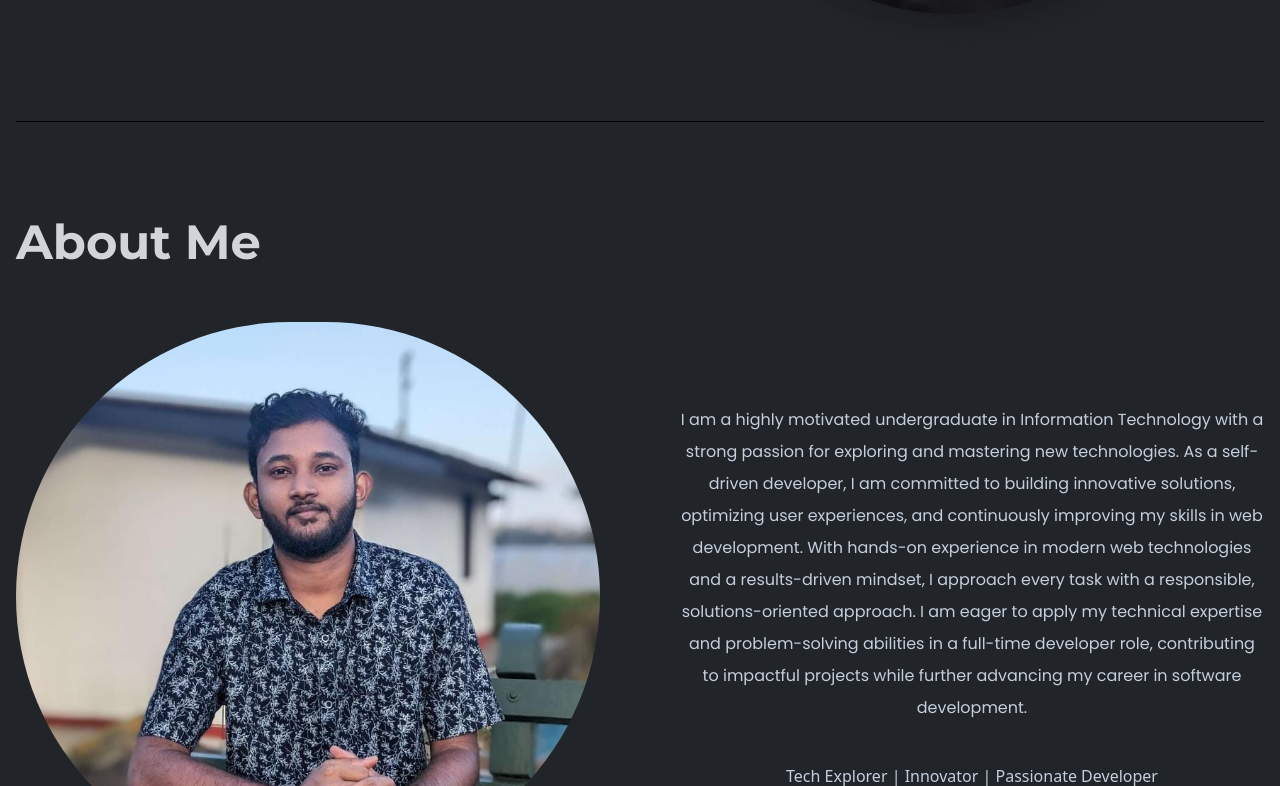
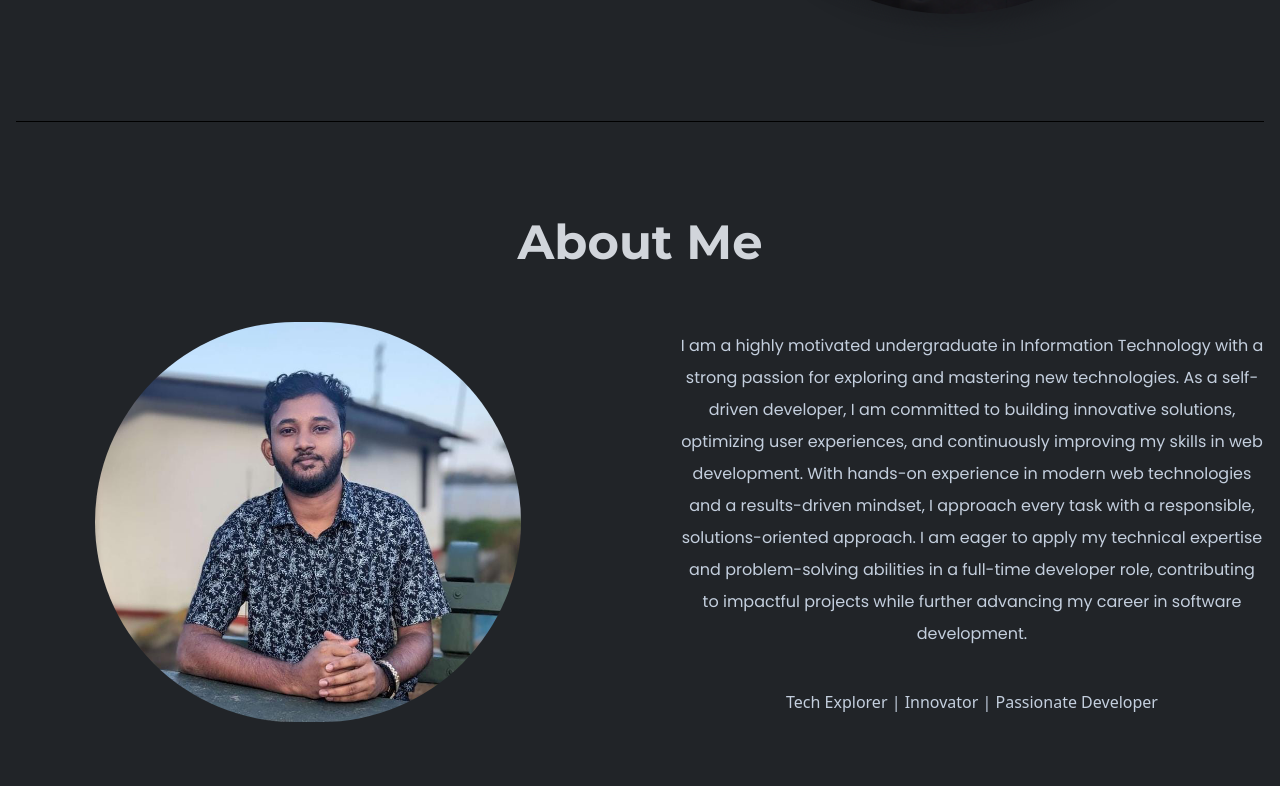
Before and after one commit to Naseef-Nusky/Portfolio, a React (Create React App) app: page / in a window 1280 px wide. Shown: the part 774-1560 px from the top of the page. Built offline with nearby package versions, Linux system fonts and the light colour scheme.

Commit message:
minor chnages

```diff
--- a/src/components/features/Features.js
+++ b/src/components/features/Features.js
@@ -8,18 +8,18 @@ const Features = () => {
   return (
     <section
       id="features"
-      className="w-full py-20 border-b-[1px] border-b-black"
+      className="w-full py-20 border-b-[1px] border-b-black flex flex-col items-center justify-center"
     >
       <Title title="" des="About Me" />
-      <div className="grid grid-cols-1 md:grid-cols-2 gap-6 xl:gap-20">
+      <div className="grid grid-cols-1 lg:grid-cols-2 gap-6 xl:gap-20">
         {/* {featuresData.map((item) => (
           <Card item={item} key={item.id} />
         ))} */}
-        <div>
+        <div className="flex flex-col items-center justify-center">
         <img
           src={logo}
           alt="profile2"
-          class="rounded-full h-94 W-full"
+          className="rounded-full h-[300px] lg:h-[400px] w-auto object-cover"
         />
         </div>
     <div className="flex flex-col items-center justify-center">
--- a/src/components/navbar/Navbar.js
+++ b/src/components/navbar/Navbar.js
@@ -40,14 +40,12 @@ const Navbar = () => {
           <FiMenu />
         </span>
         {showMenu && (
-          <div className="w-[80%] h-screen overflow-scroll absolute top-0 left-0 bg-gray-900 p-4 scrollbar-hide">
+          <div className="w-full h-screen overflow-scroll absolute top-0 left-0 bg-gray-900 p-4 scrollbar-hide">
             <div className="flex flex-col gap-8 py-2 relative">
               <div>
                 <img className="w-32" src={logo} alt="logo" />
                 <p className="text-sm text-gray-400 mt-2">
-                  Lorem ipsum dolor sit, amet consectetur adipisicing elit.
-                  Earum soluta perspiciatis molestias enim cum repellat, magnam
-                  exercitationem distinctio aliquid nam.
+ I have 3 years of experience in building and designing software. I specialize in full-stack development using MEAN and MERN stacks.
                 </p>
               </div>
               <ul className="flex flex-col gap-4">
```
